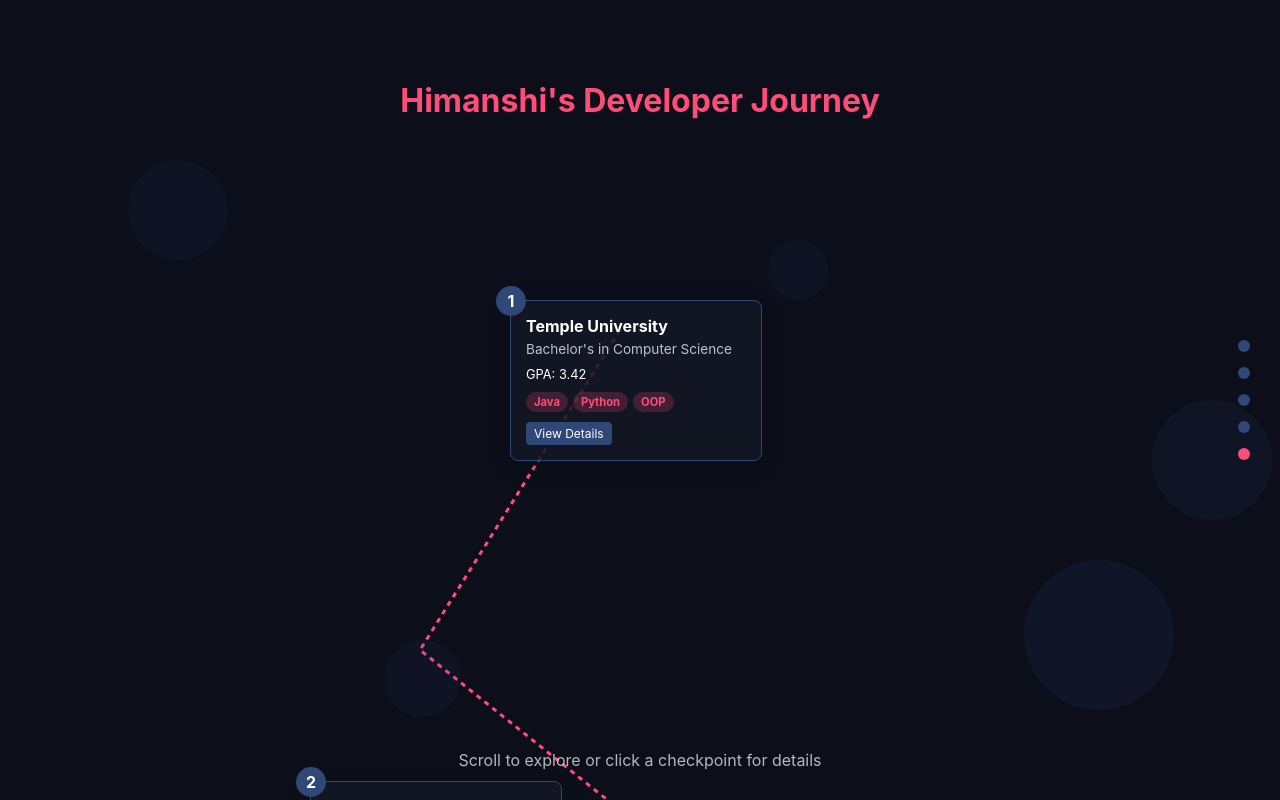
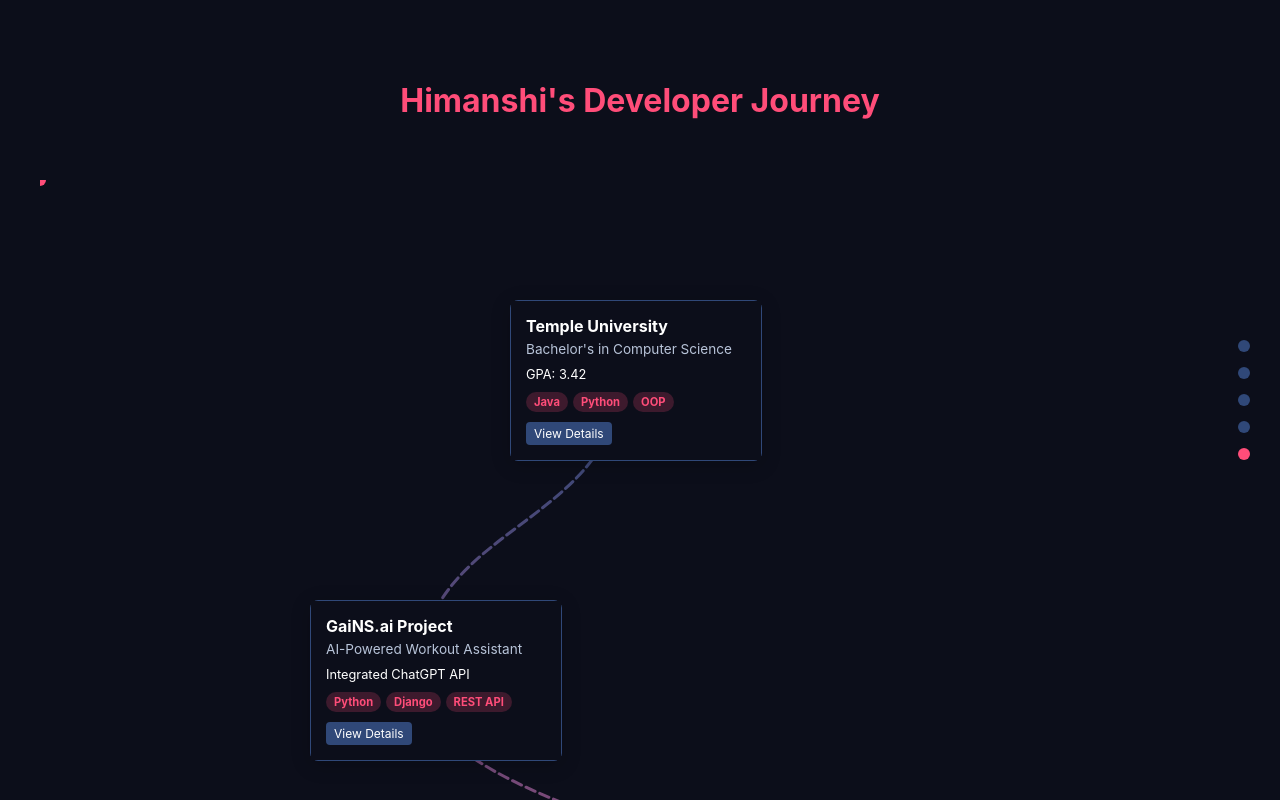
Before and after one commit to Hks30/portfolio, a React (Create React App) app: page / in a window 1280 px wide. Built offline with nearby package versions, Linux system fonts and the light colour scheme.

Commit message:
Timeline UI fixed

```diff
--- a/package.json
+++ b/package.json
@@ -16,6 +16,7 @@
     "react-scripts": "5.0.1",
     "react-scroll": "^1.9.3",
     "styled-components": "^6.1.16",
+    "three": "^0.174.0",
     "web-vitals": "^2.1.4"
   },
   "scripts": {
--- a/src/App.js
+++ b/src/App.js
@@ -2,15 +2,13 @@
 import { BrowserRouter as Router, Routes, Route } from 'react-router-dom';
 import StoryMap from './components/StoryMap/StoryMap';
 import DetailPage from './components/StoryMap/DetailPage';
-import ContactSection from './components/Contact/ContactSection';
 
 const App = () => {
   return (
     <Router>
       <Routes>
-        <Route exact path="/" element={<StoryMap />} />
+        <Route path="/" element={<StoryMap />} />
         <Route path="/detail/:id" element={<DetailPage />} />
-        <Route path="/contact" element={<ContactSection />} />
       </Routes>
     </Router>
   );
--- a/src/components/StoryMap/Checkpoint.jsx
+++ b/src/components/StoryMap/Checkpoint.jsx
@@ -1,3 +1,4 @@
+// src/components/StoryMap/Checkpoint.jsx
 import React, { useEffect } from 'react';
 import { useInView } from 'react-intersection-observer';
 import { Link } from 'react-router-dom';
@@ -13,7 +14,7 @@
 `;
 
 const CheckpointContainer = styled.div`
-  position: relative;
+  position: absolute;
   width: 100%;
   max-width: 220px;
   background-color: rgba(20, 23, 37, 0.85);
--- a/src/components/StoryMap/StoryMap.jsx
+++ b/src/components/StoryMap/StoryMap.jsx
@@ -4,9 +4,54 @@
 import Checkpoint from './Checkpoint';
 import ParallaxLayer from './ParallaxLayer';
 import NavigationDots from '../UI/NavigationDots';
-import { journeyData } from '../../data/journey';
 import styled from 'styled-components';
 import { scroller } from 'react-scroll';
+
+// Using the journey data you provided
+const journeyData = {
+  education: {
+    id: 1,
+    title: "Temple University",
+    subtitle: "Bachelor's in Computer Science",
+    details: "GPA: 3.42",
+    skills: ["Java", "Python", "OOP"],
+    timeframe: "Graduated Fall 2024"
+  },
+  projects: [
+    {
+      id: 2,
+      title: "GaiNS.ai Project",
+      subtitle: "AI-Powered Workout Assistant",
+      details: "Integrated ChatGPT API",
+      skills: ["Python", "Django", "REST API"],
+      github: "https://github.com/cis3296s24/01-Gains-AI"
+    },
+    {
+      id: 3,
+      title: "Travel Tales",
+      subtitle: "Full-Stack Travel Blog",
+      details: "Responsive UI with React",
+      skills: ["React", "Spring Boot", "MySQL"],
+      github: "https://github.com/Hks30/Travel-Tales"
+    },
+    {
+      id: 4,
+      title: "InSync",
+      subtitle: "Multilingual Communication App",
+      details: "Real-time translation capabilities",
+      skills: ["Node.js", "Python", "API Integ."],
+      github: "https://github.com/capstone-projects-2024-fall/aldwairi-projects-insync-language-translator"
+    },
+    {
+      id: 5,
+      title: "Mobile Web Browser",
+      subtitle: "Android Application",
+      details: "Feature-rich browsing experience",
+      skills: ["Kotlin", "Android"],
+      github: "https://github.com/Hks30/MobileBrowser.git"
+    }
+  ]
+};
 
 const StoryMapContainer = styled.div`
   position: relative;
@@ -17,6 +62,16 @@
   background: #0c0e1a;
   color: white;
   scroll-behavior: smooth;
+  ::before {
+    content: '';
+    position: absolute;
+    top: 0;
+    left: 0;
+    width: 100%;
+    height: 100%;
+    background: linear-gradient(to bottom, #0c0e1a, #0c0e1a);
+    z-index: -1;
+  }
 `;
 
 const ContentWrapper = styled.div`
@@ -49,25 +104,14 @@
 const CheckpointsContainer = styled.div`
   position: relative;
   width: 100%;
+  min-height: 200vh; /* Ensure enough space for timeline */
   padding-bottom: 80px;
-`;
-
-const ScrollPrompt = styled.div`
-  position: fixed;
-  bottom: 30px;
-  left: 0;
-  right: 0;
-  text-align: center;
-  color: white;
-  opacity: 0.7;
-  z-index: 20;
 `;
 
 const StoryMap = () => {
   const [activeCheckpoint, setActiveCheckpoint] = useState(1);
   const [checkpointPositions, setCheckpointPositions] = useState({});
 
-  // Calculate responsive positions for checkpoints based on screen size
   useEffect(() => {
     const calculatePositions = () => {
       const width = window.innerWidth;
@@ -77,15 +121,14 @@
       const positions = {};
       const centerX = containerWidth / 2 - 110; // Half of checkpoint width
 
-      // Education checkpoint (start)
+      // Education checkpoint
       positions[journeyData.education.id] = {
         x: centerX,
-        y: 120
+        y: 120,
       };
 
-      // Project checkpoints - create a zigzag pattern
-      const projectsCount = journeyData.projects.length;
-      const verticalSpacing = Math.max(300, height * 0.4);
+      // Project checkpoints - alternating left and right
+      const verticalSpacing = Math.max(300, height * 0.3);
 
       journeyData.projects.forEach((project, index) => {
         const isEven = index % 2 === 0;
@@ -93,7 +136,7 @@
 
         positions[project.id] = {
           x: centerX + offsetX,
-          y: 120 + verticalSpacing * (index + 1)
+          y: 120 + verticalSpacing * (index + 1),
         };
       });
 
@@ -107,15 +150,27 @@
   }, []);
 
   const handleCheckpointInView = (id) => {
-    setActiveCheckpoint(id);
+    setActiveCheckpoint(parseInt(id));
   };
 
   const handleDotClick = (id) => {
+    setActiveCheckpoint(parseInt(id));
     scroller.scrollTo(`checkpoint-${id}`, {
       duration: 800,
       smooth: true,
       offset: -50
     });
+  };
+
+  // Calculate total document height based on last checkpoint position
+  const getDocumentHeight = () => {
+    if (Object.keys(checkpointPositions).length === 0) return '200vh';
+
+    const positions = Object.values(checkpointPositions);
+    if (positions.length === 0) return '200vh';
+
+    const lastY = Math.max(...positions.map(pos => pos.y));
+    return `${lastY + 400}px`;
   };
 
   return (
@@ -125,21 +180,31 @@
       <ContentWrapper>
         <Title>Himanshi's Developer Journey</Title>
 
-        <CheckpointsContainer>
-          <Timeline checkpointPositions={checkpointPositions} />
+        <CheckpointsContainer style={{ height: getDocumentHeight() }}>
+          {/* Timeline component with both checkpointPositions and activeCheckpoint */}
+          <Timeline
+            checkpointPositions={checkpointPositions}
+            activeCheckpoint={activeCheckpoint}
+          />
 
           {Object.keys(checkpointPositions).length > 0 && (
             <>
               <Checkpoint
-                data={{...journeyData.education, position: checkpointPositions[journeyData.education.id]}}
+                data={{
+                  ...journeyData.education,
+                  position: checkpointPositions[journeyData.education.id]
+                }}
                 isActive={activeCheckpoint === journeyData.education.id}
                 onInView={handleCheckpointInView}
               />
 
-              {journeyData.projects.map(project => (
+              {journeyData.projects.map((project) => (
                 <Checkpoint
                   key={project.id}
-                  data={{...project, position: checkpointPositions[project.id]}}
+                  data={{
+                    ...project,
+                    position: checkpointPositions[project.id]
+                  }}
                   isActive={activeCheckpoint === project.id}
                   onInView={handleCheckpointInView}
                 />
@@ -154,8 +219,6 @@
         active={activeCheckpoint}
         onDotClick={handleDotClick}
       />
-
-      <ScrollPrompt>Scroll to explore or click a checkpoint for details</ScrollPrompt>
     </StoryMapContainer>
   );
 };
--- a/src/components/StoryMap/Timeline.jsx
+++ b/src/components/StoryMap/Timeline.jsx
@@ -1,66 +1,169 @@
 // src/components/StoryMap/Timeline.jsx
-import React from 'react';
+import React, { useEffect, useRef } from 'react';
 import styled from 'styled-components';
 
-const TimelineContainer = styled.div`
+const PathSvg = styled.svg`
   position: absolute;
   top: 0;
   left: 0;
-  right: 0;
-  bottom: 0;
+  width: 100%;
+  height: 100%;
   pointer-events: none;
+  z-index: 4;
 
   @media (max-width: 768px) {
     display: none;
   }
 `;
 
-const Path = styled.svg`
+const TimelineContainer = styled.div`
   position: absolute;
   top: 0;
   left: 0;
   width: 100%;
   height: 100%;
+  z-index: 3;
+`;
 
-  path {
-    stroke: #ff4d79;
-    stroke-width: 3;
-    stroke-dasharray: 5, 5;
-    fill: none;
-    animation: dash 30s linear infinite;
-  }
+// Mobile timeline that appears when the desktop SVG path is hidden
+const MobileTimeline = styled.div`
+  display: none;
+  position: absolute;
+  left: 50%;
+  top: 0;
+  height: 100%;
+  width: 4px;
+  background: linear-gradient(to bottom, #304878, #ff4d79);
+  transform: translateX(-50%);
 
-  @keyframes dash {
-    to {
-      stroke-dashoffset: 1000;
-    }
+  @media (max-width: 768px) {
+    display: block;
   }
 `;
 
-const Timeline = ({ checkpointPositions }) => {
-  // Create a path that connects all checkpoints
-  const createPath = () => {
-    if (!checkpointPositions || Object.keys(checkpointPositions).length === 0) {
-      return '';
+// Dots for mobile timeline
+const TimelineDot = styled.div`
+  display: none;
+  position: absolute;
+  left: 50%;
+  width: 12px;
+  height: 12px;
+  top: ${props => props.top}px;
+  background-color: ${props => props.active ? '#ff4d79' : '#304878'};
+  border-radius: 50%;
+  transform: translateX(-50%);
+  z-index: 5;
+
+  @media (max-width: 768px) {
+    display: block;
+  }
+`;
+
+const Timeline = ({ checkpointPositions, activeCheckpoint }) => {
+  const svgRef = useRef(null);
+
+  useEffect(() => {
+    if (!svgRef.current || Object.keys(checkpointPositions).length === 0) return;
+
+    const svg = svgRef.current;
+
+    // Clear any existing paths
+    while (svg.firstChild) {
+      svg.removeChild(svg.firstChild);
     }
 
-    const ids = Object.keys(checkpointPositions).sort((a, b) => Number(a) - Number(b));
+    // Create defs for gradient
+    const defs = document.createElementNS('http://www.w3.org/2000/svg', 'defs');
+    const linearGradient = document.createElementNS('http://www.w3.org/2000/svg', 'linearGradient');
+    linearGradient.setAttribute('id', 'pathGradient');
+    linearGradient.setAttribute('x1', '0%');
+    linearGradient.setAttribute('y1', '0%');
+    linearGradient.setAttribute('x2', '0%');
+    linearGradient.setAttribute('y2', '100%');
 
-    let path = `M${checkpointPositions[ids[0]].x + 110},${checkpointPositions[ids[0]].y + 30}`;
+    const stop1 = document.createElementNS('http://www.w3.org/2000/svg', 'stop');
+    stop1.setAttribute('offset', '0%');
+    stop1.setAttribute('stop-color', '#304878');
 
-    for (let i = 1; i < ids.length; i++) {
-      const id = ids[i];
-      path += ` L${checkpointPositions[id].x + 110},${checkpointPositions[id].y + 30}`;
-    }
+    const stop2 = document.createElementNS('http://www.w3.org/2000/svg', 'stop');
+    stop2.setAttribute('offset', '100%');
+    stop2.setAttribute('stop-color', '#ff4d79');
 
-    return path;
-  };
+    linearGradient.appendChild(stop1);
+    linearGradient.appendChild(stop2);
+    defs.appendChild(linearGradient);
+    svg.appendChild(defs);
+
+    // Sort checkpoints by ID to ensure correct order
+    const sortedCheckpoints = Object.entries(checkpointPositions)
+      .sort(([idA], [idB]) => parseInt(idA) - parseInt(idB))
+      .map(([id, position]) => ({ id: parseInt(id), position }));
+
+    if (sortedCheckpoints.length < 2) return;
+
+    // Create the path
+    const path = document.createElementNS('http://www.w3.org/2000/svg', 'path');
+
+    // Calculate path string
+    let pathString = '';
+    sortedCheckpoints.forEach((checkpoint, index) => {
+      const { position } = checkpoint;
+      const x = position.x + 110; // Checkpoint width / 2
+      const y = position.y + 75;  // Approximate checkpoint height / 2
+
+      if (index === 0) {
+        pathString = `M ${x} ${y}`;
+      } else {
+        const prevCheckpoint = sortedCheckpoints[index - 1];
+        const prevX = prevCheckpoint.position.x + 110;
+        const prevY = prevCheckpoint.position.y + 75;
+
+        // Calculate control points for smooth curve
+        const controlY = (y + prevY) / 2;
+
+        pathString += ` C ${prevX},${controlY} ${x},${controlY} ${x},${y}`;
+      }
+    });
+
+    path.setAttribute('d', pathString);
+    path.setAttribute('fill', 'none');
+    path.setAttribute('stroke', 'url(#pathGradient)');
+    path.setAttribute('stroke-width', '3');
+    path.setAttribute('stroke-linecap', 'round');
+    path.setAttribute('stroke-dasharray', '10,5');
+
+    svg.appendChild(path);
+
+    // Add animated dot
+    const circle = document.createElementNS('http://www.w3.org/2000/svg', 'circle');
+    circle.setAttribute('r', '6');
+    circle.setAttribute('fill', '#ff4d79');
+
+    const animate = document.createElementNS('http://www.w3.org/2000/svg', 'animateMotion');
+    animate.setAttribute('dur', '10s');
+    animate.setAttribute('repeatCount', 'indefinite');
+    animate.setAttribute('path', pathString);
+
+    circle.appendChild(animate);
+    svg.appendChild(circle);
+
+  }, [checkpointPositions]);
 
   return (
     <TimelineContainer>
-      <Path>
-        <path d={createPath()} />
-      </Path>
+      <PathSvg ref={svgRef} xmlns="http://www.w3.org/2000/svg" />
+
+      {/* Mobile timeline */}
+      <MobileTimeline />
+
+      {/* Mobile timeline dots */}
+      {Object.entries(checkpointPositions).map(([id, position]) => (
+        <TimelineDot
+          key={id}
+          top={position.y + 75}
+          active={parseInt(id) === activeCheckpoint}
+        />
+      ))}
     </TimelineContainer>
   );
 };
--- a/src/components/UI/NavigationDots.jsx
+++ b/src/components/UI/NavigationDots.jsx
@@ -33,7 +33,7 @@
 
 const NavigationDots = ({ total, active, onDotClick }) => {
   const handleDotClick = (index) => {
-    // Use the prop if provided, otherwise use local function
+
     if (onDotClick) {
       onDotClick(index);
     } else {
--- a/src/data/journey.js
+++ b/src/data/journey.js
@@ -1,4 +1,3 @@
-// src/data/journey.js
 export const journeyData = {
     education: {
       id: 1,
--- a/src/hooks/useParallax.js
+++ b/src/hooks/useParallax.js
@@ -1,4 +1,4 @@
-// src/hooks/useParallax.js
+
 import { useState, useEffect } from 'react';
 
 const useParallax = (ref) => {
--- a/src/index.js
+++ b/src/index.js
@@ -11,7 +11,4 @@
   </React.StrictMode>
 );
 
-// If you want to start measuring performance in your app, pass a function
-// to log results (for example: reportWebVitals(console.log))
-// or send to an analytics endpoint. Learn more: https://bit.ly/CRA-vitals
 reportWebVitals();
```
Also changed, not shown: 1 other file (tests, documents, lock files or other folders).
